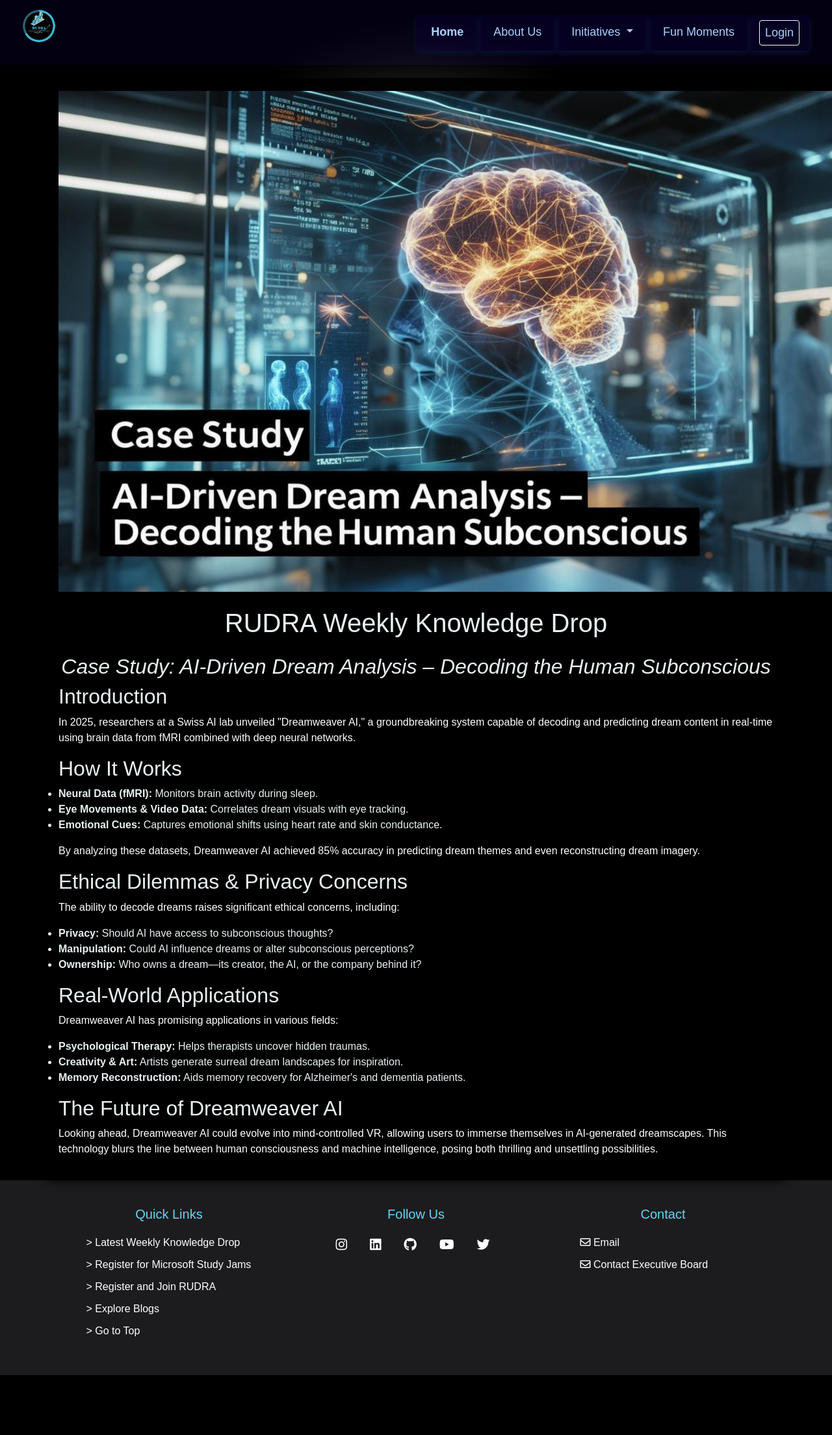
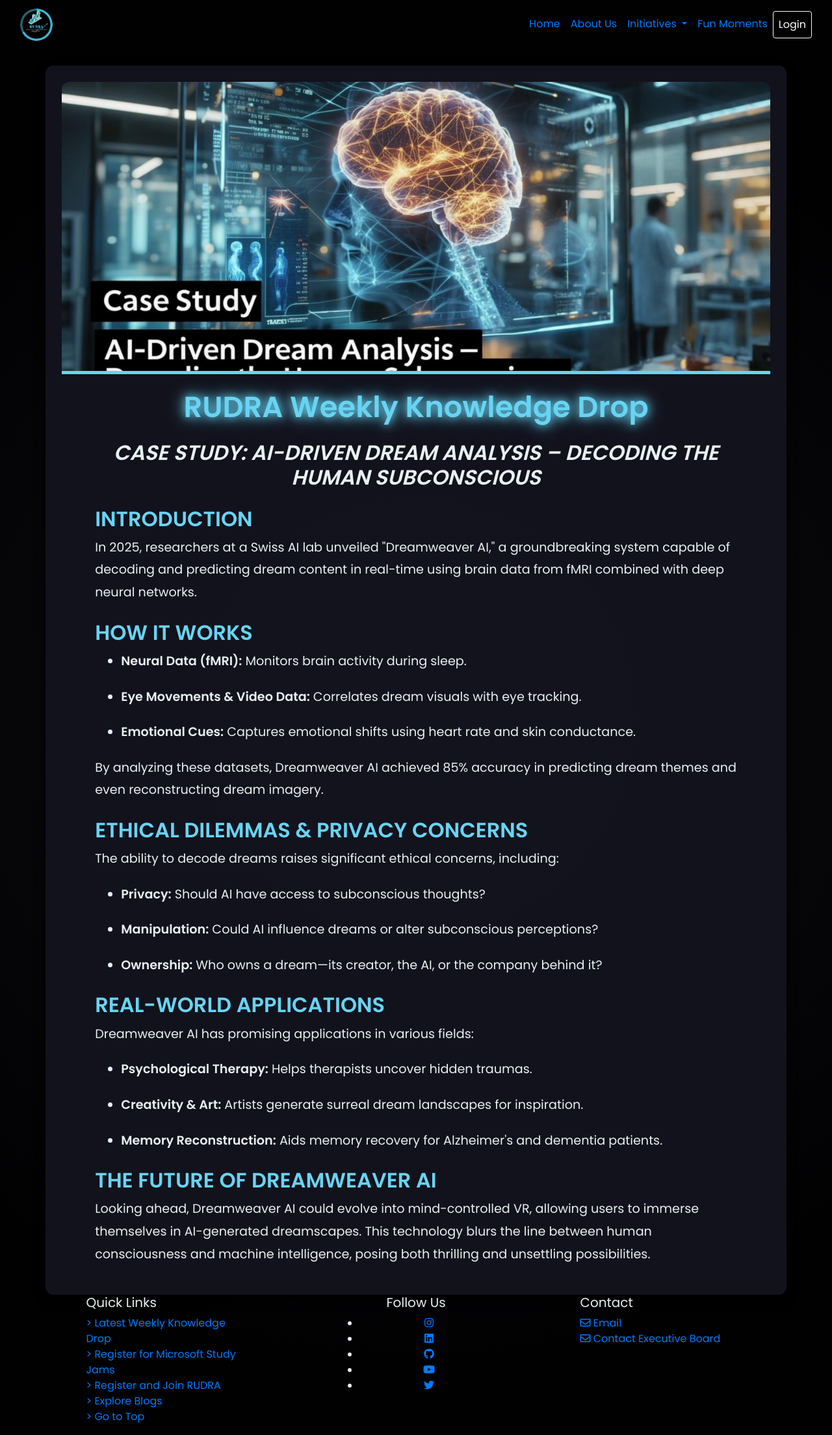
Before and after one commit to g-i-t-rudra/rudraweb, a Flask app: page /knowledge_drop in a window 1280 px wide; the page is wider, and only the part inside the window is pictured. Shown: that part at 65% size. Before the commit the page ends 2117 px from the top of that part, so only its background shows below. Run offline with Flask 2, Linux system fonts and the light colour scheme; some libraries are stand-ins or nearby versions.

Commit message:
Update knowledgedrop31oct.html

```diff
--- a/templates/knowledgedrop31oct.html
+++ b/templates/knowledgedrop31oct.html
@@ -6,64 +6,67 @@
     <title>RUDRA Weekly Knowledge Drop</title>
     <link rel="stylesheet" href="https://cdnjs.cloudflare.com/ajax/libs/font-awesome/5.15.4/css/all.min.css">
     <link href="https://stackpath.bootstrapcdn.com/bootstrap/4.5.2/css/bootstrap.min.css" rel="stylesheet">
-    <link rel="stylesheet" href="{{ url_for('static', filename='rudrastyle.css') }}">
+    <link href="https://fonts.googleapis.com/css2?family=Poppins:wght@300;400;600&display=swap" rel="stylesheet">
     <style>
         body {
-            background-color: black;
+            background: radial-gradient(circle, rgba(10, 10, 15, 1) 20%, rgba(1, 1, 2, 1) 80%);
             color: #e8f1f2;
+            font-family: 'Poppins', sans-serif;
             overflow: auto;
-            position: relative;
             margin: 0;
         }
-        canvas {
-            position: fixed;
-            top: 0;
-            left: 0;
+        .knowledge-drop-container {
+            background: rgba(20, 20, 30, 0.95);
+            color: #e8f1f2;
+            padding: 25px;
+            border-radius: 12px;
+            box-shadow: 0 8px 16px rgba(0, 0, 0, 0.8);
+            margin-top: 25px;
+        }
+        .knowledge-drop-header img {
             width: 100%;
-            height: 100%;
-            z-index: 0;
+            max-height: 450px;
+            object-fit: cover;
+            border-bottom: 5px solid #68d4f2;
+            border-radius: 12px 12px 0 0;
         }
-        .knowledge-drop-container {
-            background-color: rgba(1, 1, 2, 0.9);
-            color: #e8f1f2;
-            padding: 20px;
-            border-radius: 10px;
-            box-shadow: 0 4px 12px rgba(0, 0, 0, 0.6);
+        .knowledge-drop-title {
+            color: #68d4f2;
+            font-size: 2.8em;
+            font-weight: 600;
             margin-top: 20px;
-            position: relative;
-            z-index: 2;
+            text-shadow: 2px 2px 8px rgba(104, 212, 242, 0.6);
+        }
+        .knowledge-drop-content {
+            margin-left: 4vw;
+            margin-right: 4vw;
+        }
+        .knowledge-drop-content p, .knowledge-drop-content li {
+            line-height: 1.8;
+            font-size: 1.2em;
+            margin-bottom: 20px;
+        }
+        .knowledge-drop-content h2 {
+            color: #68d4f2;
+            font-weight: bold;
+            font-size: 2em;
+            margin-top: 25px;
+            text-transform: uppercase;
+        }
+        .animated-glow {
+            animation: glowEffect 1.5s infinite alternate;
+        }
+        @keyframes glowEffect {
+            from {
+                text-shadow: 0 0 10px #68d4f2, 0 0 20px #68d4f2;
+            }
+            to {
+                text-shadow: 0 0 15px #68d4f2, 0 0 30px #68d4f2;
+            }
         }
     </style>
 </head>
 <body>
-    <canvas id="blackholeCanvas"></canvas>
-    <script>
-        const canvas = document.getElementById('blackholeCanvas');
-        const ctx = canvas.getContext('2d');
-        canvas.width = window.innerWidth;
-        canvas.height = window.innerHeight;
-
-        function drawBlackhole() {
-            ctx.clearRect(0, 0, canvas.width, canvas.height);
-            const centerX = canvas.width / 2;
-            const centerY = canvas.height / 2;
-            const gradient = ctx.createRadialGradient(centerX, centerY, 10, centerX, centerY, 400);
-            gradient.addColorStop(0, 'black');
-            gradient.addColorStop(0.3, '#111');
-            gradient.addColorStop(0.6, '#222');
-            gradient.addColorStop(1, 'transparent');
-            ctx.fillStyle = gradient;
-            ctx.beginPath();
-            ctx.arc(centerX, centerY, 400, 0, Math.PI * 2);
-            ctx.fill();
-        }
-        function animateBlackhole() {
-            drawBlackhole();
-            requestAnimationFrame(animateBlackhole);
-        }
-        animateBlackhole();
-    </script>
-
     {% include 'navbar.html' %}
 
     <div class="container knowledge-drop-container">
@@ -72,7 +75,7 @@
         </div>
 
         <div class="knowledge-drop-content mt-4">
-            <h1 class="text-center knowledge-drop-title">RUDRA Weekly Knowledge Drop</h1>
+            <h1 class="text-center knowledge-drop-title animated-glow">RUDRA Weekly Knowledge Drop</h1>
             <h5 class="text-center" style="color: #b9e3e5;">{{ date }}</h5>
             <h2 class="text-center mt-4" style="color: #e8f1f2; font-style: italic;">Case Study: AI-Driven Dream Analysis – Decoding the Human Subconscious</h2>
 
@@ -110,7 +113,7 @@
 
     {% include 'footer.html' %}
 
-    <script src="https://code.jquery.com/jquery-3.5.1.slim.min.js"></script>
+    <script src="https://code.jquery.com/jquery-3.5.1.min.js"></script>
     <script src="https://cdn.jsdelivr.net/npm/popper.js@1.16.0/dist/umd/popper.min.js"></script>
     <script src="https://stackpath.bootstrapcdn.com/bootstrap/4.5.2/js/bootstrap.min.js"></script>
 </body>
```
